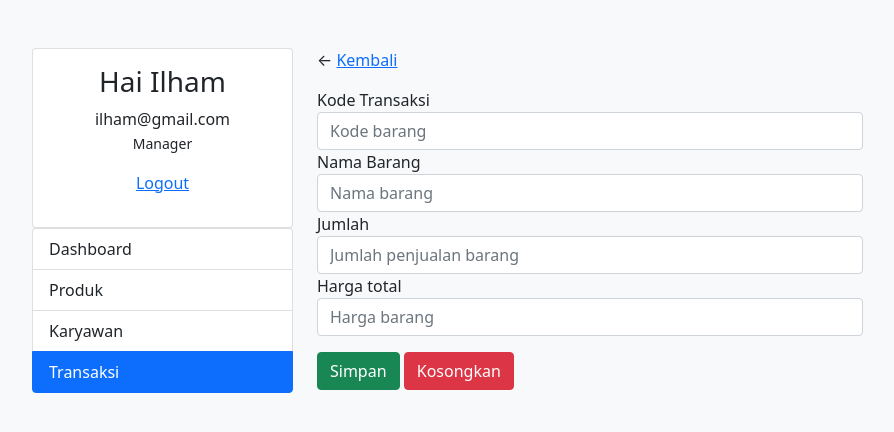
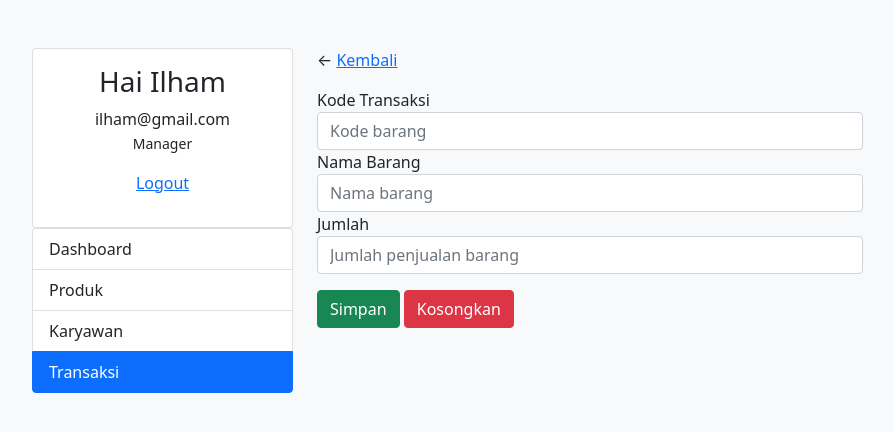
Before and after one commit to sapta97/kkp, a PHP site: page /pages/transaksi/tambah.php in a window 1280 px wide. Shown: the top 432 px of the page, without its empty margins (50-944 px from the left). Run offline with PHP 8.4, Linux system fonts and the light colour scheme; a user stored in the database is signed in.

Commit message:
perubahan hapus tag harga

```diff
--- a/pages/transaksi/tambah.php
+++ b/pages/transaksi/tambah.php
@@ -101,10 +101,7 @@ if(isset($_POST['tambah_transaksi'])){
                             <input class="form-control" type="text" name="jumlah_jual" placeholder="Jumlah penjualan barang" />
                         </div>
 
-                        <div class="form-group">
-                            <label for="harga">Harga total</label>
-                            <input class="form-control" type="text" name="harga" placeholder="Harga barang" />
-                        </div>
+
 
                         <input type="submit" class="btn btn-success btn-block mt-3" name="tambah_transaksi" value="Simpan" required />
                         <input type="reset" class="btn btn-danger btn-block mt-3" name="reset" value="Kosongkan"/>
```
